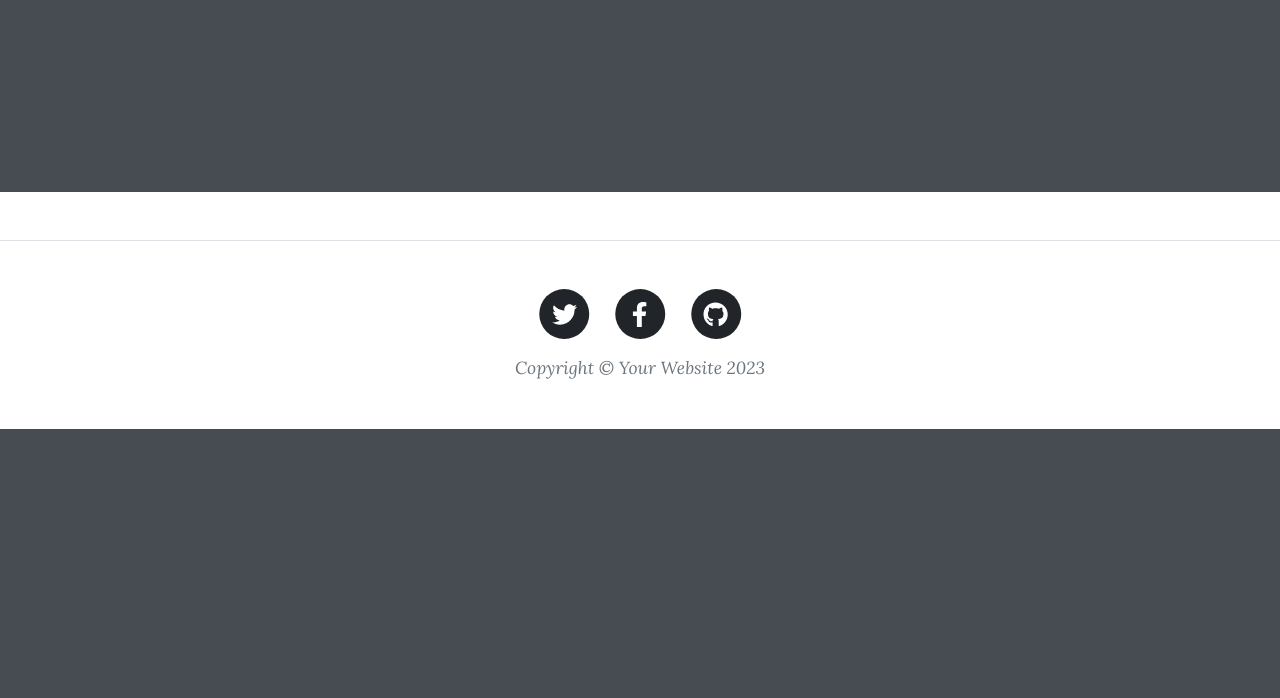
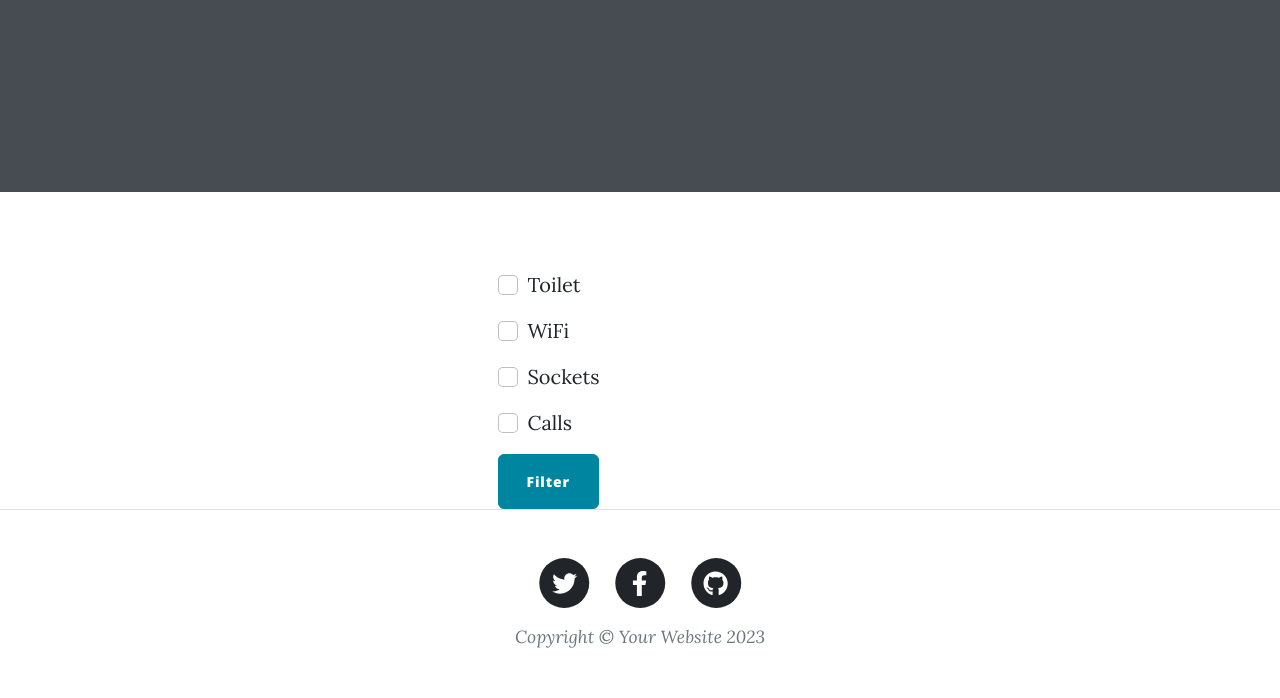
Before and after one commit to Okamiryuku/Cafe-API, a Flask app: template templates/index.html in a window 1280 px wide. Shown: the part 410-1108 px from the top of the page. Before the commit the page ends 839 px from the top, so only its background shows below. Run offline with Flask 3, Linux system fonts and the light colour scheme; the template is opened without the code that fills it: values that come from a table or form of the project are taken from there, others are empty; some libraries are stand-ins or nearby versions.

Commit message:
Filter in index format

```diff
--- a/forms.py
+++ b/forms.py
@@ -35,6 +35,9 @@ class LoginForm(FlaskForm):
 
 
 # Create a form to add comments
-class CommentForm(FlaskForm):
-    comment_text = CKEditorField("Comment", validators=[DataRequired()])
-    submit = SubmitField("Submit Comment")
+class Filter(FlaskForm):
+    has_toilet = BooleanField("Toilet")
+    has_wifi = BooleanField("WiFi")
+    has_sockets = BooleanField("Sockets")
+    can_take_calls = BooleanField("Calls")
+    submit = SubmitField("Filter")
--- a/main.py
+++ b/main.py
@@ -1,10 +1,10 @@
-from flask import Flask, render_template, redirect, url_for, flash
+from flask import Flask, render_template, redirect, url_for, flash,request
 from flask_bootstrap import Bootstrap5
 from flask_ckeditor import CKEditor
 from flask_login import UserMixin, login_user, LoginManager, current_user, logout_user
 from flask_sqlalchemy import SQLAlchemy
 from werkzeug.security import generate_password_hash, check_password_hash
-from forms import CreatePostForm, RegisterForm, LoginForm, CommentForm
+from forms import CreatePostForm, RegisterForm, LoginForm, Filter
 from random import choice
 
 
@@ -122,17 +122,24 @@ def logout():
     return redirect(url_for('index'))
 
 
-@app.route('/')
+@app.route('/', methods=["GET", "POST"])
 def index():
+    form = Filter()
     result = db.session.execute(db.select(Cafe))
     cafe = result.scalars().all()
     random_cafe = choice(cafe)
     phrases = choice(lines)
+
+    if form.validate_on_submit():
+        option = form.has_toilet.data
+        print(option)
+
     return render_template("index.html",
                            all_posts=cafe,
                            current_user=current_user,
                            random=random_cafe,
-                           phrases=phrases)
+                           phrases=phrases,
+                           form=form)
 
 
 @app.route("/post/<int:post_id>", methods=["GET", "POST"])
--- a/templates/index.html
+++ b/templates/index.html
@@ -1,3 +1,4 @@
+{% from "bootstrap5/form.html" import render_form %}
 {% include "header.html" %}
 
 <!-- Page Header-->
@@ -17,9 +18,16 @@
   </div>
 </header>
 <!-- Main Content-->
-<div class="container px-4 px-lg-5">
-  <div class="row gx-4 gx-lg-5 justify-content-center">
-    <div class="col-md-10 col-lg-8 col-xl-7">
+<!-- Filters-->
+<div class="container">
+  <div class="row justify-content-md-center">
+    <div class="col-md-3">
+      <!-- Filters-->
+      <br>
+      {{ render_form(form, novalidate=True, button_map={"submit": "primary"}) }}
+      <!-- End Filters -->
+    </div>
+    <div class="col-md-auto">
       <!-- Post preview-->
       {% for post in all_posts %}
       <div class="post-preview">
@@ -70,5 +78,10 @@
     </div>
   </div>
 </div>
+</div>
+</div>
+</div>
+
+
 
 {% include "footer.html" %}
```
